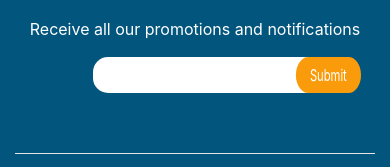
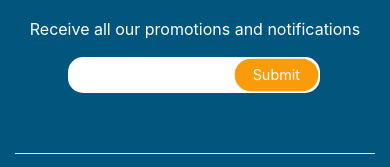
Before and after one commit to pablomoyaseo/prueba-university, a plain HTML site: page index.html in a window 390 px wide. Shown: the part 8575-8742 px from the top of the page. Drawn offline with nearby package versions, Linux system fonts and the light colour scheme.

Commit message:
agregando boton submit

```diff
--- a/css/estilos.css
+++ b/css/estilos.css
@@ -893,15 +893,17 @@ img {
   }
   .newsletter {
     display: flex;
+    @media (max-width: 768px) {
+      justify-content: center;
+    }
     .contenedor-submit {
       width: 100%;
       border: none;
       border-color: transparent;
       border-radius: 15px;
       @media (max-width: 768px) {
-        width: 70%;
-        margin: 0 auto;
-
+        display: flex;
+        width: auto;
       }
     }
     .submit {
@@ -910,14 +912,10 @@ img {
       color: #fff;
       border-radius: 50px;
       padding: 6px 20px;
-      margin-left: -135px;
+      margin-left: -90px;
       transform: scale(0.9);
       font-size: 16px;
       transition: 0.3s ease all;
-      @media (max-width: 768px) {
-        margin-left: -140px;
-        transform: scaleX(0.7);
-      }
       &:hover {
         background-color: #df9526;
       }
```
